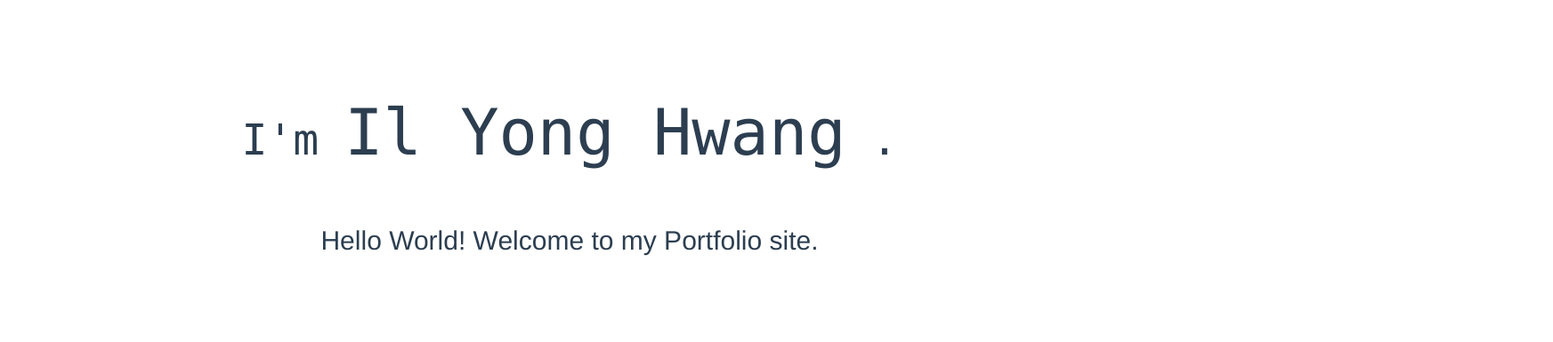
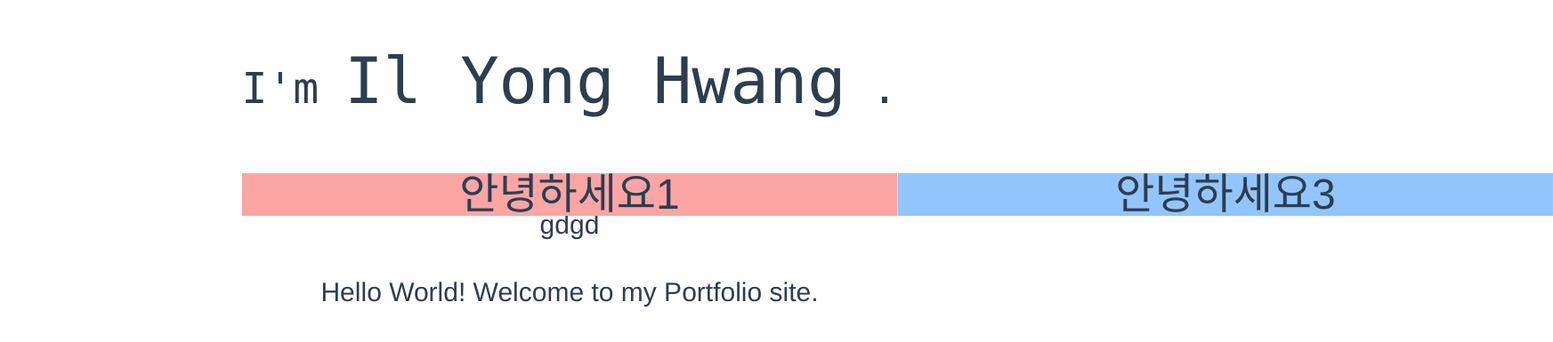
Before and after one commit to dlfdyd96/about-me, a Vue app: page /#/ in a window 1280 px wide. Shown: the part 223-608 px from the top of the page at 89% size, 1745 px wide, since content can reach past the window. Built offline with nearby package versions, Linux system fonts and the light colour scheme.

Commit message:
ADD: 이상한 Carousel

```diff
--- /dev/null
+++ b/src/components/Home/Carousel.vue
@@ -0,0 +1,95 @@
+<template>
+  <div class="relative">
+    <div
+      class="
+        absolute
+        w-full
+        bg-red-300
+        flex
+        items-center
+        justify-center
+        text-5xl
+        transition-all
+        ease-in-out
+        duration-1000
+        transform
+        translate-x-0
+        slide
+      "
+    >
+      안녕하세요1
+    </div>
+    <div
+      class="
+        absolute
+        w-full
+        bg-yellow-300
+        flex
+        items-center
+        justify-center
+        text-5xl
+        transition-all
+        ease-in-out
+        duration-1000
+        transform
+        translate-x-full
+        slide
+      "
+    >
+      안녕하세요2
+    </div>
+    <div
+      class="
+        absolute
+        w-full
+        bg-blue-300
+        flex
+        items-center
+        justify-center
+        text-5xl
+        transition-all
+        ease-in-out
+        duration-1000
+        transform
+        translate-x-full
+        slide
+      "
+    >
+      안녕하세요3
+    </div>
+  </div>
+  <div class="py-10">
+    <button @click="nextSlide">gd</button>
+    <button @click="previousSlide">gd</button>
+  </div>
+</template>
+
+<script lang="ts">
+import { defineComponent } from "vue";
+
+export default defineComponent({
+  name: "Carousel",
+  methods: {
+    nextSlide() {
+      let activeSlide = document.querySelector(".slide.translate-x-0");
+      activeSlide?.classList.remove("translate-x-0");
+      activeSlide?.classList.add("-translate-x-full");
+
+      let nextSlide = activeSlide?.nextElementSibling;
+      nextSlide?.classList.remove("translate-x-full");
+      nextSlide?.classList.add("translate-x-0");
+    },
+    previousSlide() {
+      let activeSlide = document.querySelector(".slide.translate-x-0");
+      activeSlide?.classList.remove("translate-x-0");
+      activeSlide?.classList.add("translate-x-full");
+
+      let previousSlide = activeSlide?.previousElementSibling;
+      previousSlide?.classList.remove("-translate-x-full");
+      previousSlide?.classList.add("translate-x-0");
+    },
+  },
+});
+</script>
+
+<style></style>
--- a/src/components/Home/HelloWorld.vue
+++ b/src/components/Home/HelloWorld.vue
@@ -15,6 +15,7 @@
       "
       data-replace='{ "translate-y-12": "translate-y-0", "opacity-0":"opacity-100"}'
     >
+      <Carousel />
       {{ msg }}
     </div>
   </div>
@@ -22,9 +23,13 @@
 
 <script lang="ts">
 import { defineComponent } from "vue";
+import Carousel from "./Carousel.vue";
 
 export default defineComponent({
   name: "HelloWorld",
+  components: {
+    Carousel,
+  },
   props: {
     myName: String,
     msg: String,
```
Also changed, not shown: 1 other file (tests, documents, lock files or other folders).
